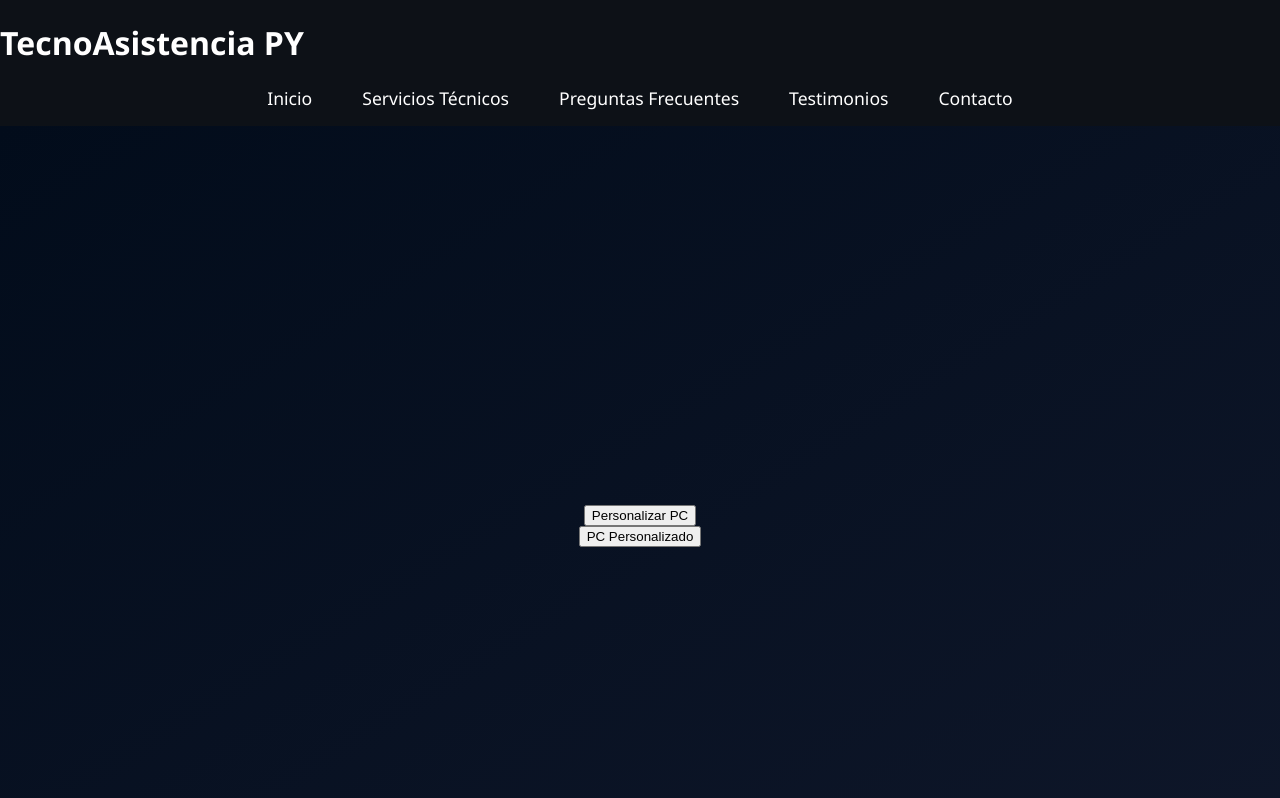
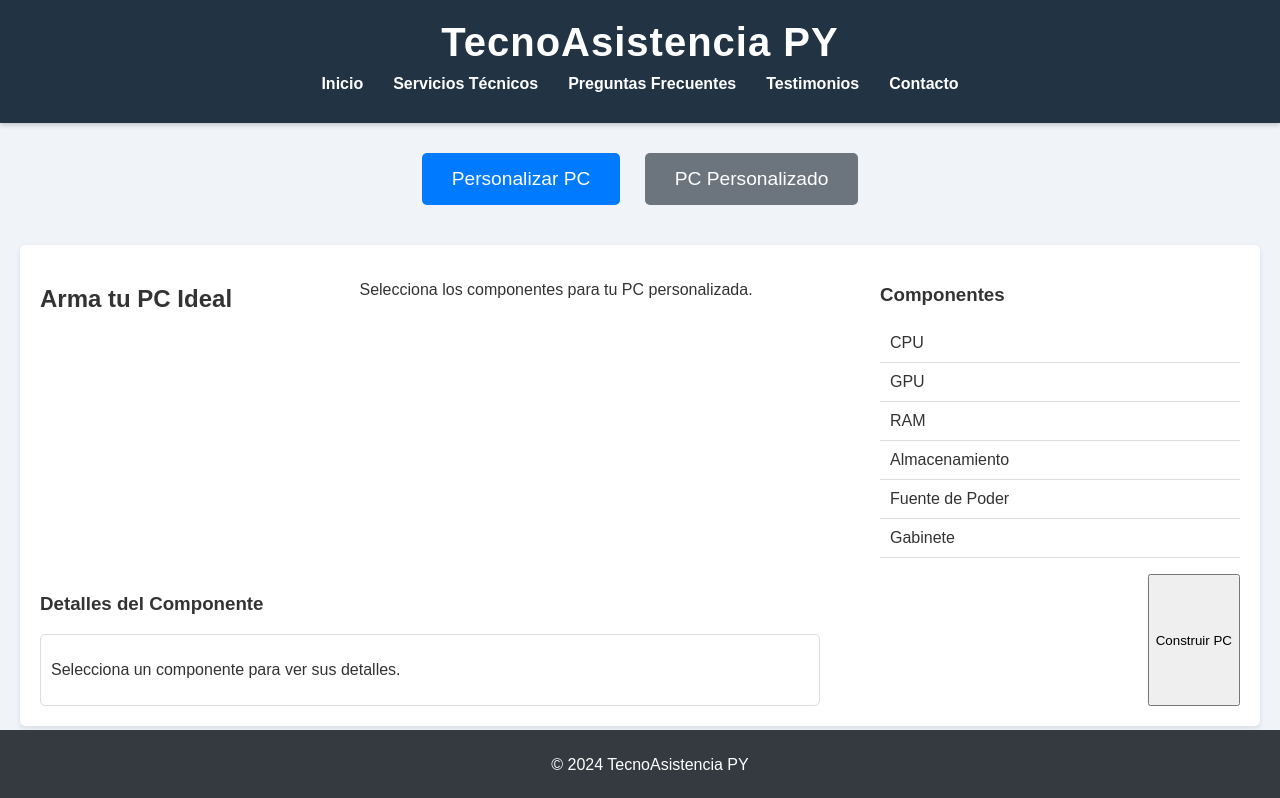
Before and after one commit to davidverdun7/mi-pagina-web, a plain HTML site: page index.html in a window 1280 px wide. Shown: the top 798 px of the page. Drawn offline with Linux system fonts and the light colour scheme; a script that the page names is missing.

Commit message:
Update style.css

```diff
--- a/style.css
+++ b/style.css
@@ -1,109 +1,153 @@
-/* ===== Estilos para TecnoAsistencia PY ===== */
+/* General */
 body {
-  margin: 0;
-  font-family: 'Segoe UI', Tahoma, Geneva, Verdana, sans-serif;
-  background-color: #0d1117;
-  color: #fff;
-  overflow-x: hidden;
+    font-family: sans-serif;
+    margin: 0;
+    background-color: #f0f4f8; /* Gris claro */
+    color: #333; /* Gris oscuro */
+}
+
+/* Header */
+header {
+    background-color: #223343; /* Azul marino oscuro */
+    color: white;
+    padding: 20px;
+    text-align: center;
+    box-shadow: 0 2px 5px rgba(0, 0, 0, 0.2);
+}
+
+header h1 {
+    margin: 0;
+    font-size: 2.5em;
+    letter-spacing: 1px;
+}
+
+nav ul {
+    list-style: none;
+    padding: 0;
+    margin: 10px 0;
+    display: flex;
+    justify-content: center;
+}
+
+nav li {
+    margin: 0 15px;
+}
+
+nav a {
+    color: white;
+    text-decoration: none;
+    font-weight: bold;
+    transition: color 0.3s ease;
+}
+
+nav a:hover {
+    color: #add8e6; /* Azul claro */
+}
+
+/* Main */
+main {
+    padding: 20px;
 }
 
 .hero {
-  position: relative;
-  height: 100vh;
-  background: linear-gradient(to bottom right, #020c1b, #0f172a);
-  display: flex;
-  flex-direction: column;
-  align-items: center;
-  justify-content: center;
-  text-align: center;
-  overflow: hidden;
+    text-align: center;
+    margin-bottom: 30px;
 }
 
-.hero .overlay {
-  position: absolute;
-  top: 0; left: 0;
-  width: 100%; height: 100%;
-  background: rgba(0, 0, 0, 0.4);
-  z-index: 1;
+.btn-primary, .btn-secondary {
+    padding: 15px 30px;
+    font-size: 1.2em;
+    border: none;
+    border-radius: 5px;
+    cursor: pointer;
+    transition: transform 0.2s ease, box-shadow 0.2s ease;
+    margin: 10px;
 }
 
-.titulo {
-  font-size: 3.5rem;
-  color: #00bfff;
-  z-index: 2;
-  text-shadow: 0 0 10px #00bfff, 0 0 20px #0080ff;
-  animation: fadeInDown 1.2s ease;
+.btn-primary {
+    background-color: #007bff; /* Azul */
+    color: white;
 }
 
-nav.nav {
-  z-index: 2;
-  margin-top: 30px;
+.btn-secondary {
+    background-color: #6c757d; /* Gris */
+    color: white;
 }
 
-nav ul {
-  list-style: none;
-  padding: 0;
-  display: flex;
-  gap: 20px;
-  justify-content: center;
+.btn-primary:hover, .btn-secondary:hover {
+    transform: translateY(-3px);
+    box-shadow: 0 5px 10px rgba(0, 0, 0, 0.2);
 }
 
-nav ul li a {
-  color: #ffffff;
-  text-decoration: none;
-  font-size: 1.1rem;
-  padding: 10px 15px;
-  border-radius: 6px;
-  transition: background 0.3s, color 0.3s;
+/* Builder Container */
+#builder-container {
+    background-color: white;
+    padding: 20px;
+    border-radius: 5px;
+    box-shadow: 0 2px 5px rgba(0, 0, 0, 0.1);
+    display: flex;
+    flex-wrap: wrap;
+    justify-content: space-between;
 }
 
-nav ul li a:hover {
-  background: #00bfff;
-  color: #000;
+.component-selector {
+    width: 30%;
 }
 
-.contenido {
-  padding: 4rem 2rem;
-  text-align: center;
+.component-details {
+    width: 65%;
 }
 
-.botones {
-  display: flex;
-  flex-direction: column;
-  gap: 2rem;
-  max-width: 400px;
-  margin: 0 auto;
-  margin-top: 2rem;
+#component-list {
+    list-style: none;
+    padding: 0;
 }
 
-.boton-grande {
-  display: block;
-  background: #00bfff;
-  color: #000;
-  font-size: 1.4rem;
-  padding: 1.2rem 2rem;
-  text-decoration: none;
-  border-radius: 10px;
-  box-shadow: 0 0 10px #00bfff80;
-  transition: transform 0.2s ease, background 0.3s;
+#component-list li {
+    padding: 10px;
+    border-bottom: 1px solid #ddd;
+    cursor: pointer;
+    transition: background-color 0.2s ease;
 }
 
-.boton-grande:hover {
-  background: #ffffff;
-  transform: scale(1.05);
-  color: #000;
+#component-list li:hover {
+    background-color: #f0f0f0;
 }
 
-.footer {
-  text-align: center;
-  padding: 1.5rem;
-  background: #0a0a0a;
-  color: #aaa;
-  font-size: 0.9rem;
-  margin-top: 4rem;
+#component-info {
+    padding: 10px;
+    border: 1px solid #ddd;
+    border-radius: 5px;
 }
 
-@keyframes fadeInDown {
-  0% { opacity: 0; transform: translateY(-30px); }
-  100% { opacity: 1; transform: translateY(0); }
+/* PC Predefinidas */
+#pc-predefinidas {
+    display: flex;
+    flex-wrap: wrap;
+    justify-content: space-around;
 }
+
+.pc-card {
+    width: 300px;
+    background-color: white;
+    padding: 20px;
+    border-radius: 5px;
+    box-shadow: 0 2px 5px rgba(0, 0, 0, 0.1);
+    margin: 20px;
+}
+
+/* Footer */
+footer {
+    background-color: #343a40; /* Gris oscuro */
+    color: white;
+    text-align: center;
+    padding: 10px;
+    position: fixed;
+    bottom: 0;
+    width: 100%;
+}
+
+/* Utilities */
+.hidden {
+    display: none;
+}
```
